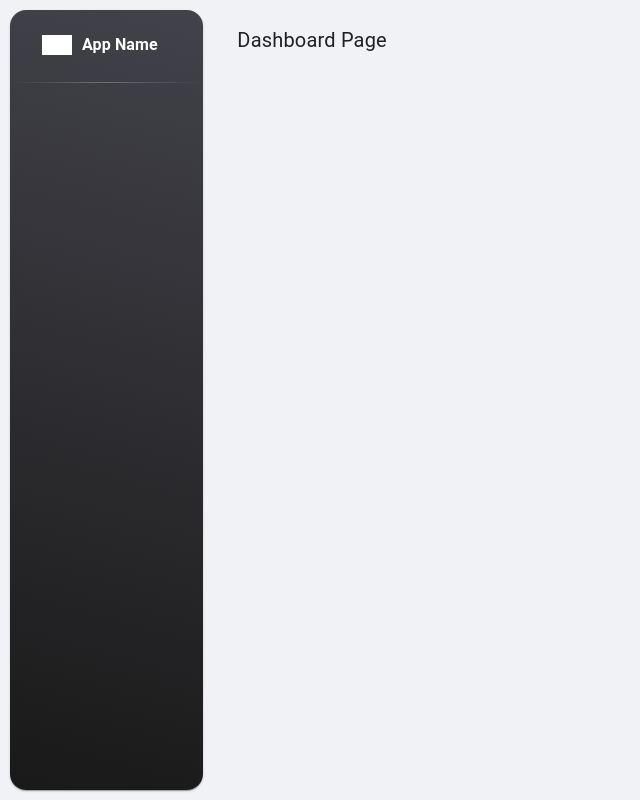
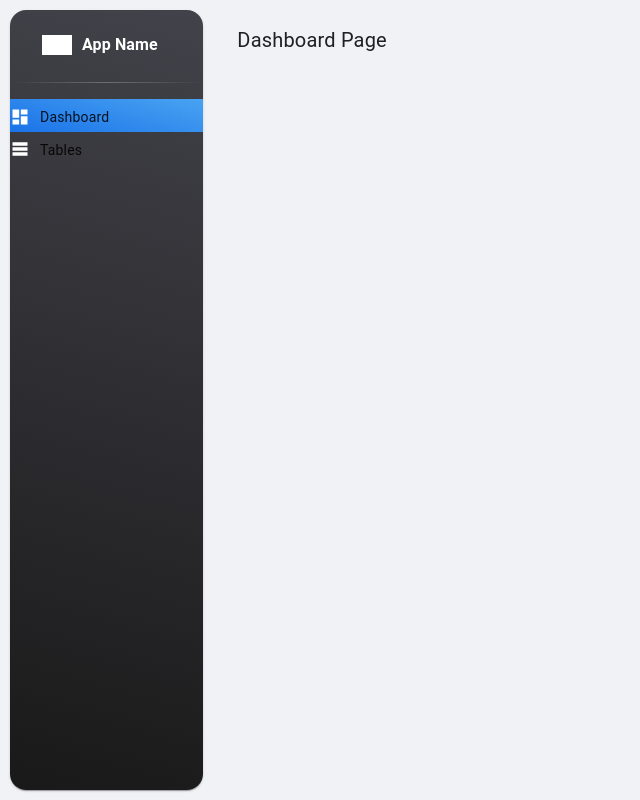
Before and after one commit to josepaulodelacruz/PA_Dashboard, a React (Vite) app: page / in a window 1280 px wide. Shown: the whole page, without its empty margins (0-640 px from the left). Built offline with nearby package versions, Linux system fonts and the light colour scheme.

Commit message:
sidenav items

```diff
--- a/src/Components/Sidenav/SidenavItem.tsx
+++ b/src/Components/Sidenav/SidenavItem.tsx
@@ -1,21 +1,39 @@
 import React from 'react'
-import ListItem from '@mui/material/ListItem'
+import linearGradient from '@/assets/theme/functions/linearGradient'
+import { useTheme } from '@mui/material/styles'
+import { useLocation } from 'react-router-dom'
 
 
 interface SidenavItemProps {
-  type: 'collapse',
   name: string,
-  key: string,
   icon: React.ReactNode,
   route: string,
-  component: React.ReactNode
 }
 
-const SidenavItem = (props: SidenavItemProps) => {
+const SidenavItem = ({icon, name, route} : SidenavItemProps) => {
+  const location = useLocation()
+  const theme = useTheme()
+  const { gradients } = theme.palette
+
+  let backgroundValue = linearGradient(gradients.info.main, gradients.info.state)
+
   return (
-    <ListItem component="li">
-    </ListItem>
+    <div
+      className='py-[0.5rem] px-[0.925rem] my-[0.09375rem] mx-[1rem] flex flex-row border-stone-100 rounded-[0.375rem]'
+      style={{background: route === location.pathname ? backgroundValue : 'transparent'}}
+    >
 
+      <div className='p-[0.025rem]'>
+        {icon}
+        <span className='text-white font-normal ' style={{ fontSize: '0.875rem' }}>{name}</span>
+      </div>
+
+
+
+
+
+
+    </div>
   )
 }
 
--- a/src/Components/Sidenav/index.tsx
+++ b/src/Components/Sidenav/index.tsx
@@ -22,7 +22,7 @@ const Sidenav = () => {
 
     returnValue = (
       <div key={item.key}>
-
+        <SidenavItem icon={item.icon} name={item.name} route={item.route} />
       </div>
     )
     return returnValue
--- a/src/Types/RouteModel.ts
+++ b/src/Types/RouteModel.ts
@@ -2,7 +2,7 @@ export type RouteModel = {
   type: 'collapse',
   name: string,
   key: string,
-  icon: React.ReactNode,
+  icon: string,
   route: string,
   component: React.ReactNode,
 }
--- a/src/routes.tsx
+++ b/src/routes.tsx
@@ -1,18 +1,28 @@
 import { RouteModel } from "./Types"
 import Icon from '@mui/material/Icon'
+import DashboardIcon from '@mui/icons-material/Dashboard'
+import TablesIcon from '@mui/icons-material/TableRows'
 
 //Pages
-import DashboardPage from '@/pages/Dashboard'
+import DashboardPage from '@/Pages/Dashboard'
 
 const routes: RouteModel[] = [
   {
     type: 'collapse',
     name: 'Dashboard',
     key: 'dashboard',
-    icon: <Icon fontSize='small'>dashboard</Icon>,
+    icon: <DashboardIcon fontSize='small' color='white' sx={{marginRight: '10px'}}>dashboard</DashboardIcon>,
     route: '/',
     component: <DashboardPage />
-  }
+  },
+  {
+    type: 'collapse',
+    name: 'Tables',
+    key: 'tables',
+    icon: <TablesIcon fontSize='small' color='white' sx={{marginRight: '10px'}}>Tables</TablesIcon>,
+    route: '/tables',
+    component: <div>Tables</div>
+  },
 ];
 
 export { routes }
```
